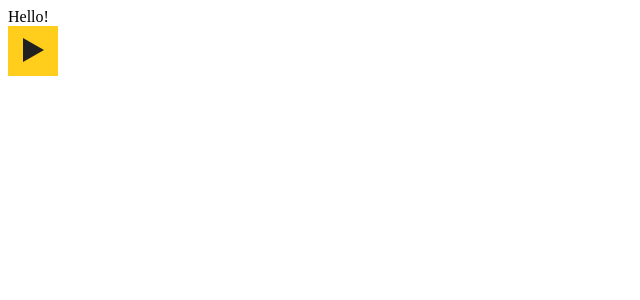
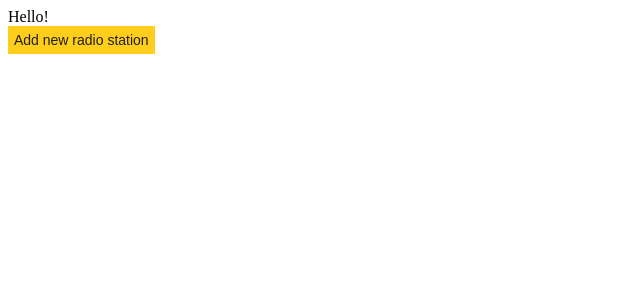
Before and after one commit to monikahenschke/radio-app-react, a React (Create React App) app: page / in a window 1280 px wide. Shown: the top 300 px of the page, without its empty margins (0-640 px from the left). Built offline with nearby package versions, Linux system fonts and the light colour scheme.

Commit message:
adjustments for Button component

```diff
--- a/src/App.js
+++ b/src/App.js
@@ -1,5 +1,4 @@
 import Button from './components/Button';
-import { ReactComponent as IconLarge } from './images/play-large.svg';
 
 function App() {
   return (
@@ -7,10 +6,8 @@ function App() {
       <header className="App-header">Hello!</header>
       <Button
         type="button"
-        children="Play"
+        children="Add new radio station"
         onClick={clickPlay}
-        icon={IconLarge}
-        iconOnly
         size="large"
       />
     </div>
--- a/src/components/Button.js
+++ b/src/components/Button.js
@@ -7,8 +7,15 @@ const Button = ({
   children,
   ...props
 }) => (
-  <button className={'button button--' + (size ?? 'medium')} {...props}>
-    {iconOnly ? <IconComponent /> : children}
+  <button
+    className={
+      'button ' +
+      (size ? 'button--' + size : '') +
+      (iconOnly && IconComponent ? ' icon' : '')
+    }
+    {...props}
+  >
+    {iconOnly && IconComponent ? <IconComponent /> : children}
   </button>
 );
 
--- a/src/style.scss
+++ b/src/style.scss
@@ -6,39 +6,44 @@ $white-color: #ffffff;
 
 
 .button {
+    background: $base-color;
+    color: $black-color;
     border: none;
     cursor: pointer;
+    padding: 5px;
+    font-size: 12px;
+    font-weight: 400;
+    &.icon {
+        width: 28px;
+        height: 28px;
+    }
+    & svg {
+        width: 16px;
+        height: 16px;
+    }
      &--large {
-        background: $base-color;
-        color: $black-color;
         padding: 6px;
-        width: 50px;
-        height: 50px;
-        & img{
+        font-size: 14px;
+        &.icon {
+            width: 50px;
+            height: 50px;
+        }
+        & svg{
             height: 28px;
             width: 28px;
         }
      }
-     &--medium {
-        color: $gray-color;
-        background: $white-color;
-        padding: 3px;
-        height: 22px;
-        width: 22px;
-         & img {
-            height: 100%;
-            width: 100%;
-         }
-     }
      &--small {
-        color: $gray-color;
-        background: $white-color;
         padding: 2px;
-        width: 10px;
-        height: 10px;
-        & img {
-            height: 100%;
-            width: 100%;
+        font-size: 11px;
+
+        &.icon {
+            width: 14px;
+            height: 14px;
+        }
+        & svg {
+            height: 8px;
+            width: 8px;
          }
      }
 }
```
